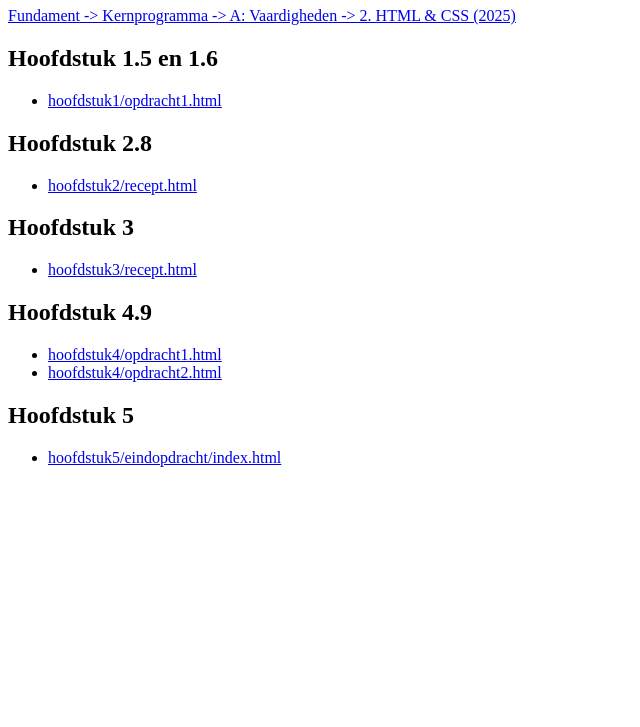
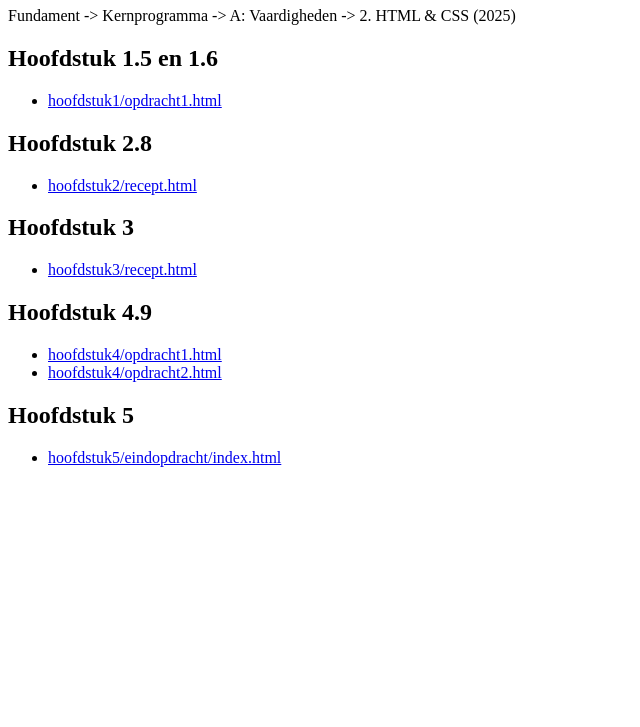
Before and after one commit to informaticascw/h4v4-html-opgaven-template, a plain HTML site: page index.html in a window 1280 px wide. Shown: the part 73-800 px from the top of the page, without its empty margins (0-640 px from the left). Drawn offline with Linux system fonts and the light colour scheme.

Commit message:
editorial

```diff
--- a/index.html
+++ b/index.html
@@ -9,7 +9,7 @@
 <body>
 
     <h1>HTML & CSS</h1>
-    <a href="https://fundament-online.nl/leeromgeving/hoofdstuk.php?id=12181">Fundament -> Kernprogramma -> A: Vaardigheden -> 2. HTML & CSS (2025)</a>
+    Fundament -> Kernprogramma -> A: Vaardigheden -> 2. HTML & CSS (2025)
 
     <h2>Hoofdstuk 1.5 en 1.6</h2>
     <ul>
```
Also changed, not shown: README.md.
